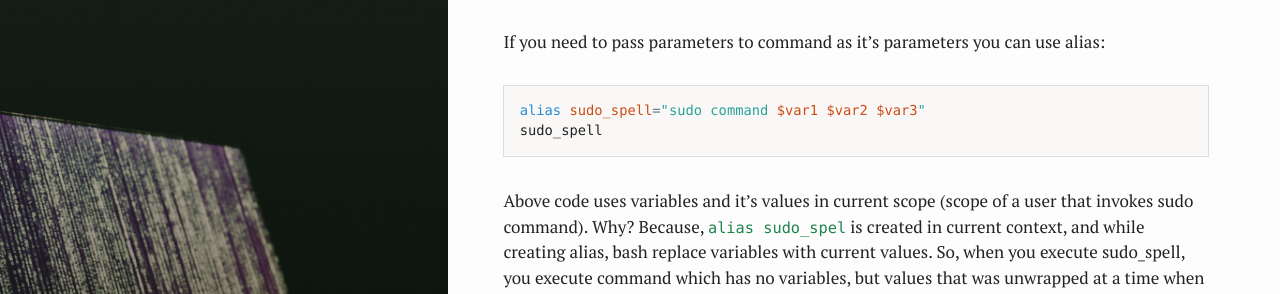
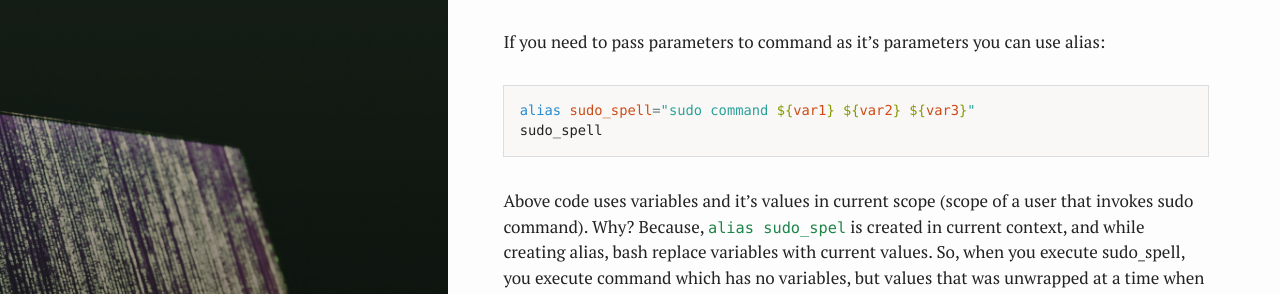
Before and after one commit to mwilczek-net/blog.mwilczek.net, a Jekyll site: the page built from _posts/2018-03-06-sudo-with-env-variables.md, in a window 1280 px wide and 900 px high, scrolled down 562 px. Shown: the part 158-452 px from the top of the window. Built offline with Jekyll 4.4.1, drawn with Linux system fonts in a browser that asks for light colours.

````diff
--- a/_posts/2018-03-06-sudo-with-env-variables.md
+++ b/_posts/2018-03-06-sudo-with-env-variables.md
@@ -35,7 +35,7 @@ sudo VARIABLE_1=$value_for_variable_1 VARIABLE_2=$value_for_variable_2 bash
 If you need to pass parameters to command as it's parameters you can use alias:
 
 ```bash
-alias sudo_spell="sudo command $var1 $var2 $var3"
+alias sudo_spell="sudo command ${var1} ${var2} ${var3}"
 sudo_spell
 ```
 
````
